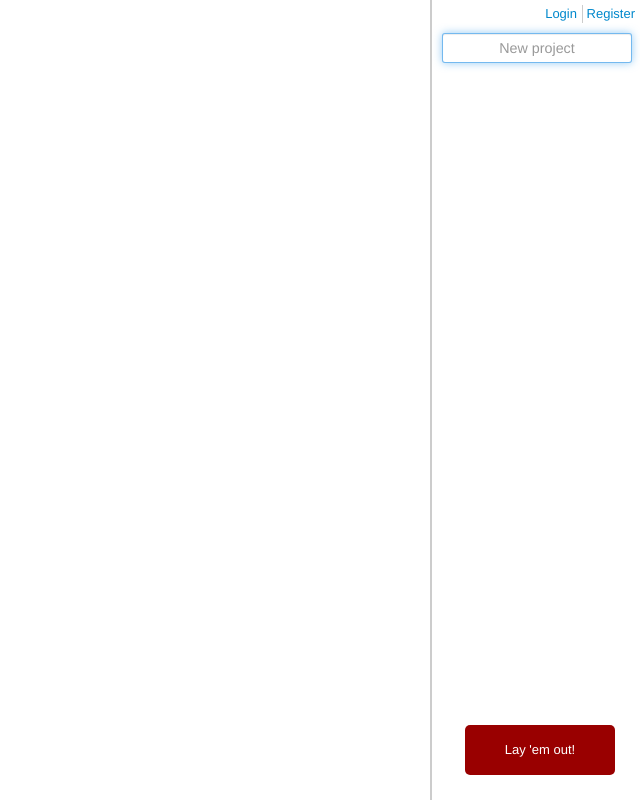
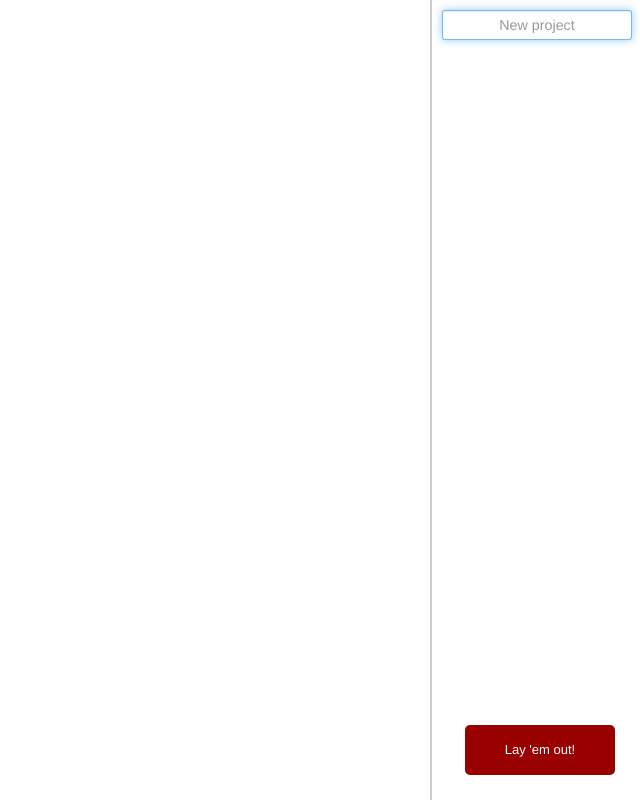
Before and after one commit to lyhiving/layemout, a website: page index.html in a window 1280 px wide. Shown: the whole page, without its empty margins (640-1280 px from the left). Drawn offline with nearby package versions, Linux system fonts and the light colour scheme.

Commit message:
Commented out Login/Register

```diff
--- a/index.html
+++ b/index.html
@@ -61,7 +61,7 @@
     </div>
    </div>
   <div id = "menuRight">
-    <a style = "float:right;margin-right:5px; margin-top:5px; border-left:1px solid #ccc"  href = "#">&nbsp;Register</a> <a style = "float:right; margin-right:5px; margin-top:5px;" href = "#">Login</a>
+   <!-- <a style = "float:right;margin-right:5px; margin-top:5px; border-left:1px solid #ccc"  href = "#">&nbsp;Register</a> <a style = "float:right; margin-right:5px; margin-top:5px;" href = "#">Login</a> -->
     <input type = "text" autofocus placeholder = "New project" id = "projTitle" />
     <a href = "#" class = "choose" data-type ="strip"></a>
     <a href = "#" class = "choose" data-type ="page"></a>
```
